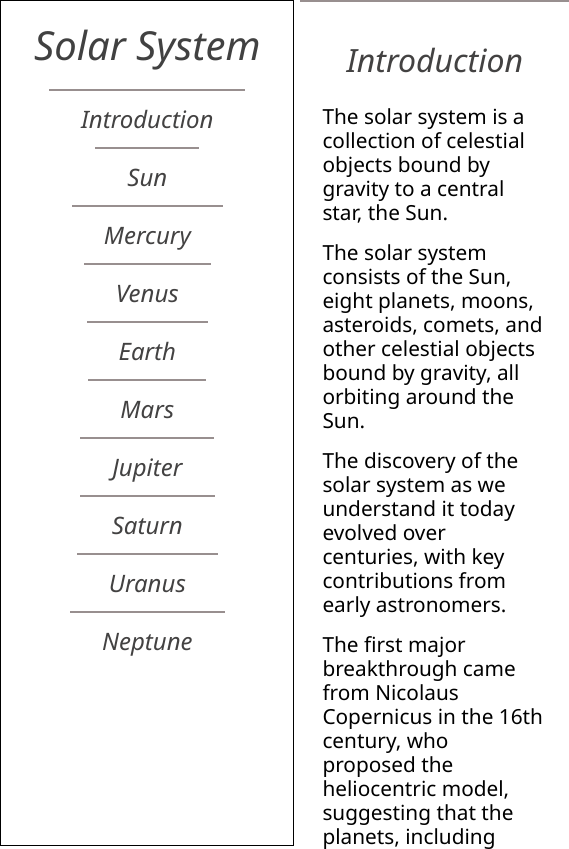
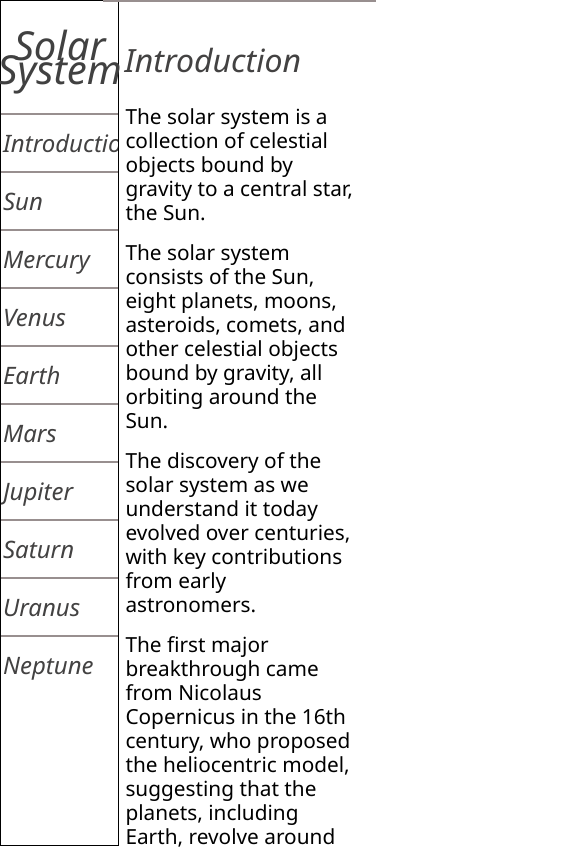
Before and after one commit to Itachi-112/Solar-System-Documentation, a plain HTML site: page index.html in a window 390 px wide. Shown: the top 849 px of the page, 569 px wide, since content can reach past the window. Drawn offline with Linux system fonts and the light colour scheme.

Commit message:
Update styles.css

```diff
--- a/styles.css
+++ b/styles.css
@@ -2,19 +2,21 @@
 @media (max-width: 600px) {
 
     /* Make the header and navbar responsive */
-
+    #main-doc{
+        font-size: .2rem;
+    }
 
     #navbar {
-        height: auto;
+        height: 100%;
         display: flex;
         flex-direction: column;
         align-items: center;
-        width: 100%;
+        width: 40%;
         border: none;
     }
 
-    #navbar header h1 {
-        font-size: 2rem;
+    #navbar header{
+        font-size: .1rem;
         padding: 0.5rem 0;
     }
 
@@ -24,52 +26,55 @@
         padding: 0;
         display: flex;
         flex-direction: column;
-        align-items: center;
     }
 
     #navbar ul li {
-        padding: 1rem;
-        text-align: center;
+        padding: .2rem;
+        text-align: left;
         border: none;
-        font-size: 1.2rem;
+        font-size: .2rem;
         height: auto;
+        margin-left: -30px;
     }
 
     #navbar ul a li {
-        font-size: 1.2rem;
+        font-size: .2rem;
     }
 
     /* Adjust main content for smaller screens */
     #main-doc {
         position: relative;
-        left: 0;
-        width: 100%;
-        max-width: 100%;
+        left:0;
+        width: 70%;
+        max-width: 50%;
         padding: 0;
+        margin-left: -197px
     }
 
     /* Adjust section headers and paragraphs */
     .main-section > header {
-        font-size: 1.5rem;
-        padding: 1rem;
+        font-size: .7rem;
+        padding: .2rem;
+        margin-left: -25px;
     }
 
     .main-section {
-        padding: 1rem;
+        padding: .2rem;
     }
 
     .main-section p {
-        font-size: 1.1rem;
-        padding: 0.5rem 0;
+        font-size: .6rem;
+        padding: 0.3rem 0;
     }
 
     .main-section ul li {
-        font-size: 1rem;
+        font-size: .3rem;
         padding: 0.5rem 0;
+        margin-left: -20px
     }
 
     code {
-        font-size: 1.2rem;
+        font-size: .4rem;
     }
 }
 
```
